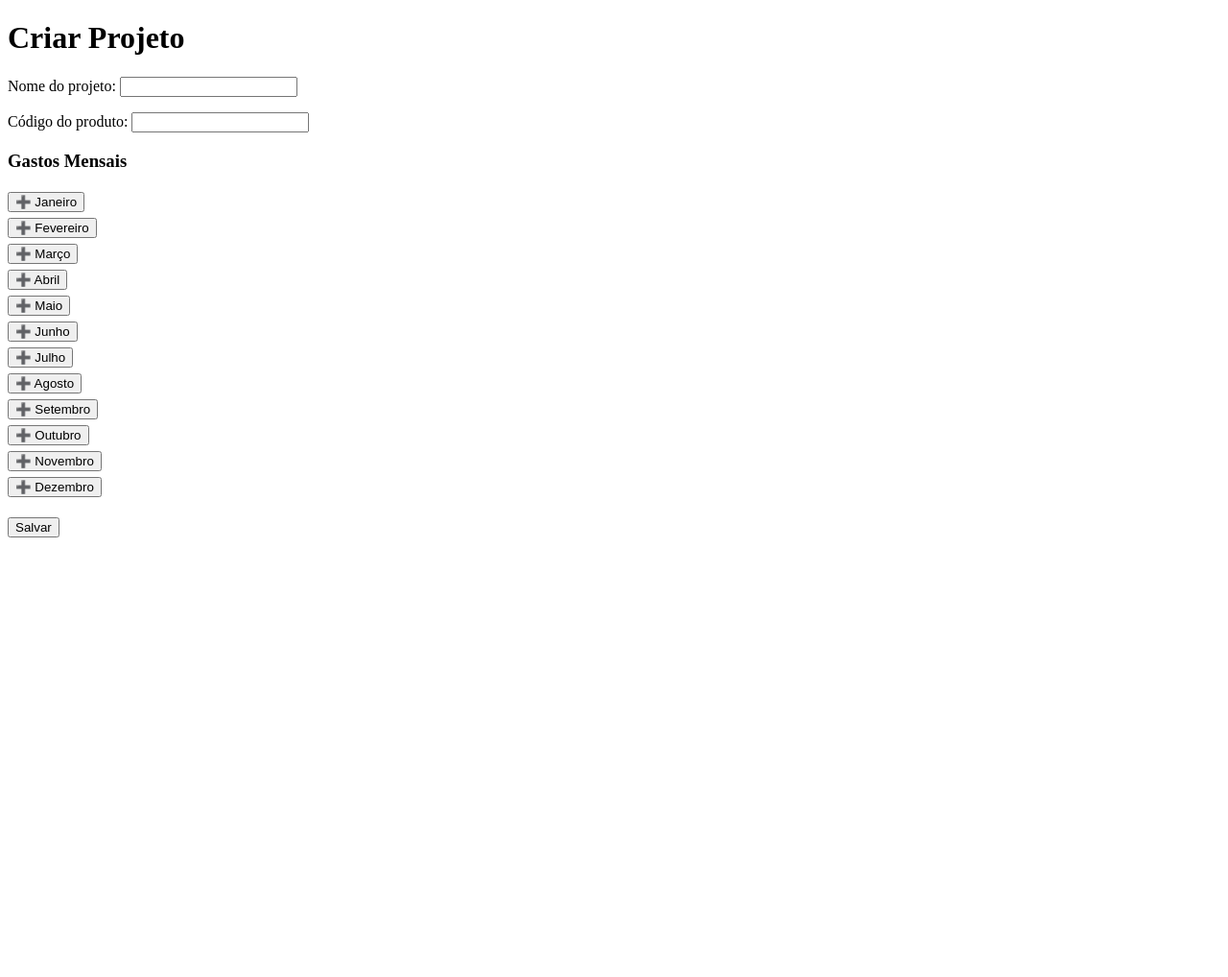
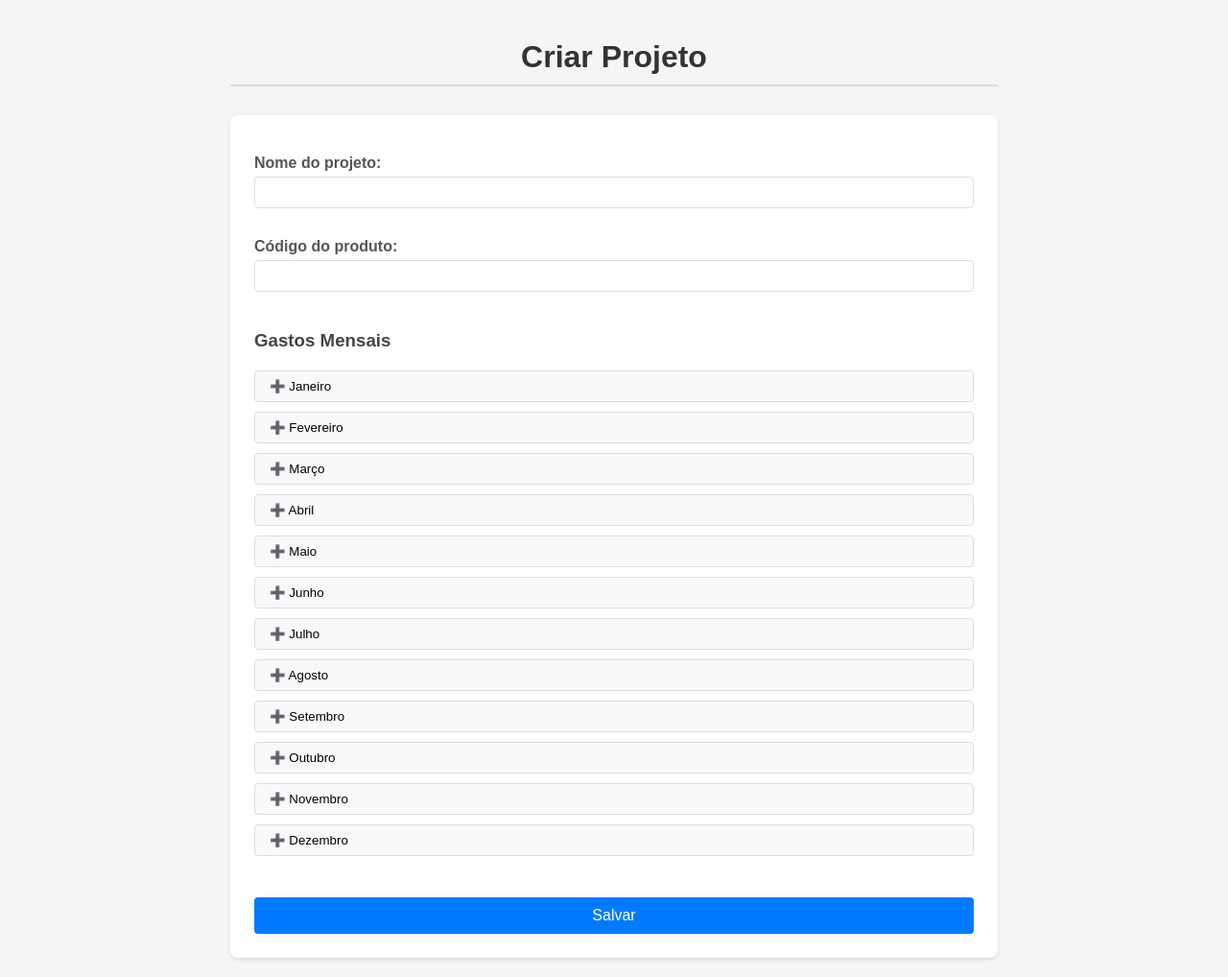
Before and after one commit to DanielMenezes21/projeto_catolica, a Django app: page /novo/ in a window 1280 px wide. Shown: the whole page at 96% size. Before the commit the page ends 560 px from the top, so only its background shows below. Run offline with Django 5.2, Linux system fonts and the light colour scheme.

Commit message:
estilização das páginas e criação da função de gerar arquivo.xlsx

```diff
--- a/config/settings.py
+++ b/config/settings.py
@@ -116,6 +116,9 @@ USE_TZ = True
 # https://docs.djangoproject.com/en/5.2/howto/static-files/
 
 STATIC_URL = 'static/'
+STATICFILES_DIRS = [
+    BASE_DIR / 'main' / 'templates',
+]
 
 # Default primary key field type
 # https://docs.djangoproject.com/en/5.2/ref/settings/#default-auto-field
--- /dev/null
+++ b/main/static/css/projetos_form.css
@@ -0,0 +1,95 @@
+/* Estilos gerais */
+body {
+    font-family: Arial, sans-serif;
+    max-width: 800px;
+    margin: 0 auto;
+    padding: 20px;
+    background-color: #f5f5f5;
+}
+
+h1 {
+    color: #333;
+    text-align: center;
+    margin-bottom: 30px;
+    padding-bottom: 10px;
+    border-bottom: 2px solid #ddd;
+}
+
+/* Estilos do formulário */
+form {
+    background-color: white;
+    padding: 25px;
+    border-radius: 8px;
+    box-shadow: 0 2px 4px rgba(0, 0, 0, 0.1);
+}
+
+label {
+    display: inline-block;
+    width: 150px;
+    margin-bottom: 5px;
+    color: #555;
+    font-weight: bold;
+}
+
+input[type="text"] {
+    width: 100%;
+    padding: 8px;
+    margin-bottom: 15px;
+    border: 1px solid #ddd;
+    border-radius: 4px;
+    box-sizing: border-box;
+}
+
+h3 {
+    color: #444;
+    margin-top: 25px;
+    margin-bottom: 15px;
+}
+
+/* Estilos dos botões de mês */
+.mes-toggle {
+    background-color: #f8f9fa;
+    border: 1px solid #ddd;
+    padding: 8px 15px;
+    border-radius: 4px;
+    width: 100%;
+    text-align: left;
+    margin: 5px 0;
+    transition: all 0.3s ease;
+}
+
+.mes-toggle:hover {
+    background-color: #e9ecef;
+    border-color: #ccc;
+}
+
+/* Estilos dos campos de mês */
+.mes-campo {
+    padding: 10px;
+    margin: 5px 0 15px 0;
+    border-left: 3px solid #007bff;
+    background-color: #f8f9fa;
+}
+
+.mes-campo input {
+    width: calc(100% - 20px);
+    margin: 5px 10px;
+}
+
+/* Botão de salvar */
+button[type="submit"] {
+    background-color: #007bff;
+    color: white;
+    padding: 10px 20px;
+    border: none;
+    border-radius: 4px;
+    cursor: pointer;
+    width: 100%;
+    font-size: 16px;
+    margin-top: 20px;
+    transition: background-color 0.3s ease;
+}
+
+button[type="submit"]:hover {
+    background-color: #0056b3;
+}
--- a/main/templates/projetos_form.html
+++ b/main/templates/page/projetos_form.html
@@ -1,15 +1,12 @@
 <!DOCTYPE html>
+{% load static %}
 <html>
 <head>
   <title>Criar Projeto</title>
+  <link rel="stylesheet" href="{% static 'css/projetos_form.css' %}">
   <style>
     .mes-campo {
       display: none;
-      margin-left: 20px;
-    }
-    button.mes-toggle {
-      margin: 3px 0;
-      cursor: pointer;
     }
   </style>
 </head>
--- a/main/views.py
+++ b/main/views.py
@@ -12,12 +12,12 @@ def criar_projeto(request):
             return redirect('listar_projetos')
     else:
         form = ProjetoForm()
-    return render(request, 'projetos_form.html', {'form': form})
+    return render(request, 'page/projetos_form.html', {'form': form})
 
 
 def listar_projetos(request):
     projetos = Projeto.objects.all()
-    return render(request, 'projetos_lista.html', {'projetos': projetos})
+    return render(request, 'page/projetos_lista.html', {'projetos': projetos})
 
 
 def exportar_planilha(request):
```
Also changed, not shown: main/static/css/projetos_lista.css (added, +75 -0 lines), main/templates/page/projetos_lista.html (added, +34 -0 lines), main/templates/projetos_lista.html (deleted, +0 -27 lines), main/templates/style/projetos_form.css (added, +95 -0 lines).
